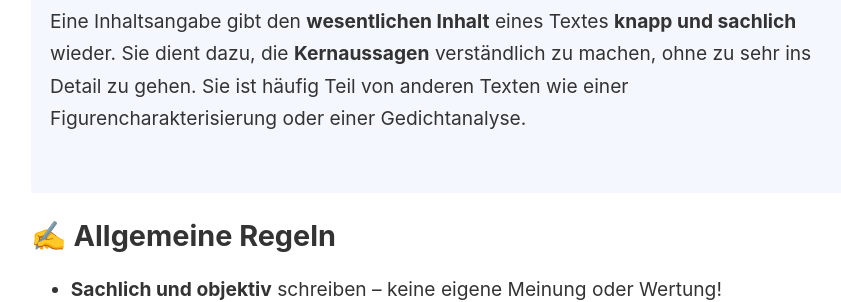
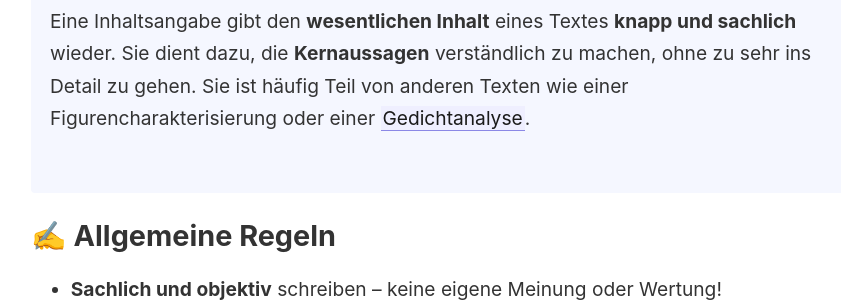
Before and after one commit to lutz-stu/school-blog, a Jekyll site: the page built from _notes/Deutsch/inhaltsangabe.md, in a window 1280 px wide. Shown: the part 329-631 px from the top of the page, without its empty margins (46-887 px from the left). Built offline with Jekyll 4.4.1, drawn with Linux system fonts in a browser that asks for light colours.

Commit message:
Update content

```diff
--- a/_notes/Deutsch/inhaltsangabe.md
+++ b/_notes/Deutsch/inhaltsangabe.md
@@ -3,7 +3,7 @@ title: Inhaltsangabe
 ---
 
 <p style="padding: 3em 1em; background: #f5f7ff; border-radius: 4px;">
-    Eine Inhaltsangabe gibt den <b>wesentlichen Inhalt</b> eines Textes <b>knapp und sachlich</b> wieder. Sie dient dazu, die <b>Kernaussagen</b> verständlich zu machen, ohne zu sehr ins Detail zu gehen. Sie ist häufig Teil von anderen Texten wie einer Figurencharakterisierung oder einer Gedichtanalyse.
+    Eine Inhaltsangabe gibt den <b>wesentlichen Inhalt</b> eines Textes <b>knapp und sachlich</b> wieder. Sie dient dazu, die <b>Kernaussagen</b> verständlich zu machen, ohne zu sehr ins Detail zu gehen. Sie ist häufig Teil von anderen Texten wie einer Figurencharakterisierung oder einer [[Gedichtanalyse]].
 </p>
 
 ## ✍️ Allgemeine Regeln
```
